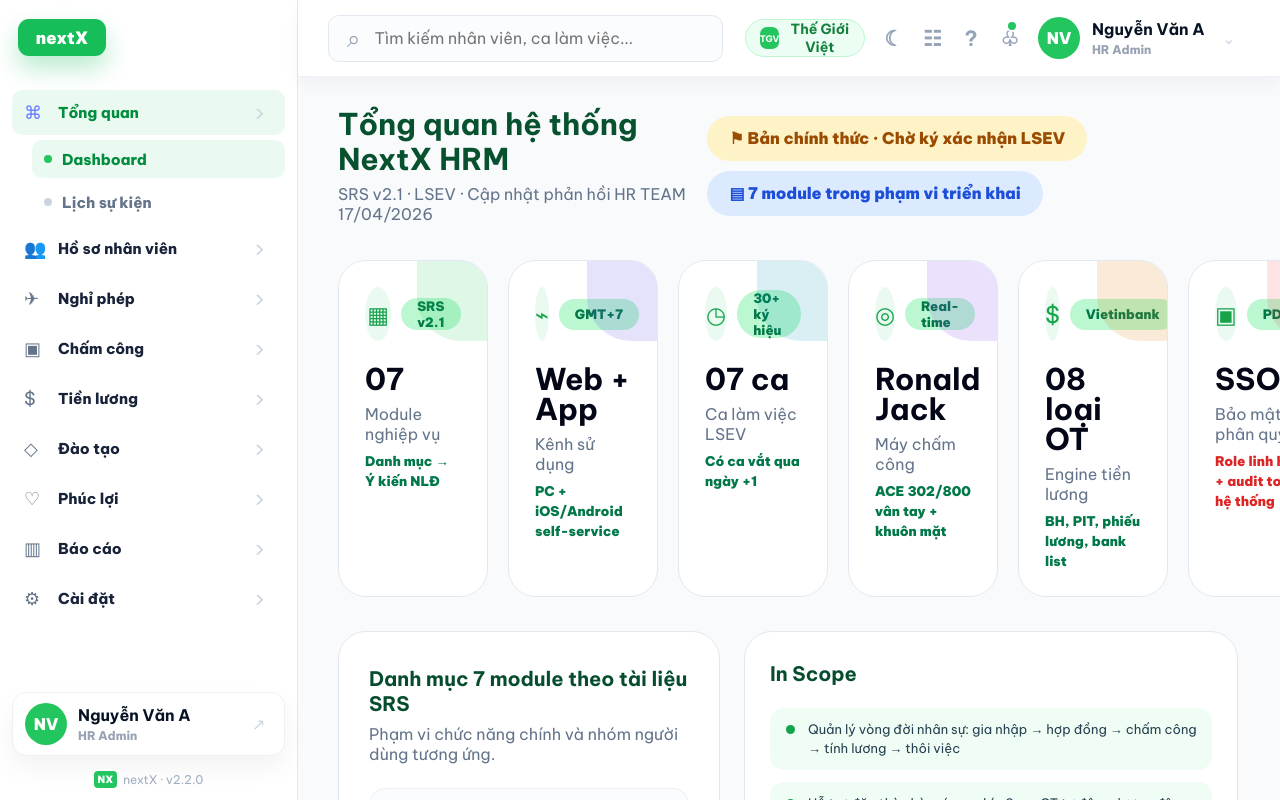
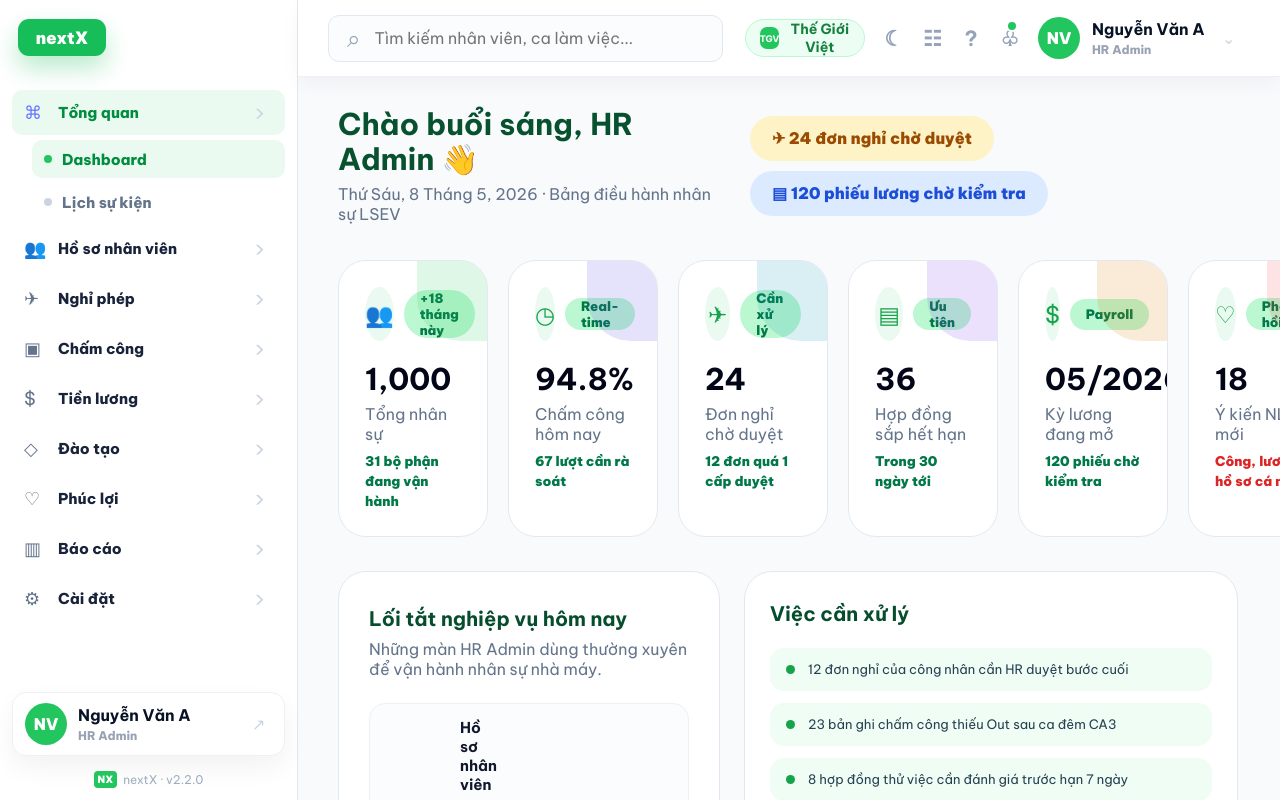
Before and after one commit to Haphuonganh4123/Haphuonganh4123, a Next.js app: page / in a window 1280 px wide. Both pictures are taken after typing "name@example.com", "Sample123" into the empty fields and a click on the button "Tiếp tục". Shown: the top 800 px of the page. Built offline with nearby package versions, Linux system fonts and the light colour scheme.

Commit message:
Make overview dashboard user focused

```diff
--- a/src/app/page.tsx
+++ b/src/app/page.tsx
@@ -478,38 +478,37 @@
   ];
 
   const kpis = [
-    ["▦", "07", "Module nghiệp vụ", "Danh mục → Ý kiến NLĐ", "SRS v2.1", "green"],
-    ["⌁", "Web + App", "Kênh sử dụng", "PC + iOS/Android self-service", "GMT+7", "blue"],
-    ["◷", "07 ca", "Ca làm việc LSEV", "Có ca vắt qua ngày +1", "30+ ký hiệu", "cyan"],
-    ["◎", "Ronald Jack", "Máy chấm công", "ACE 302/800 vân tay + khuôn mặt", "Real-time", "violet"],
-    ["$", "08 loại OT", "Engine tiền lương", "BH, PIT, phiếu lương, bank list", "Vietinbank", "amber"],
-    ["▣", "SSO/RBAC", "Bảo mật & phân quyền", "Role linh hoạt + audit toàn hệ thống", "PDPA", "red"],
+    ["👥", "1,000", "Tổng nhân sự", "31 bộ phận đang vận hành", "+18 tháng này", "green"],
+    ["◷", "94.8%", "Chấm công hôm nay", "67 lượt cần rà soát", "Real-time", "blue"],
+    ["✈", "24", "Đơn nghỉ chờ duyệt", "12 đơn quá 1 cấp duyệt", "Cần xử lý", "cyan"],
+    ["▤", "36", "Hợp đồng sắp hết hạn", "Trong 30 ngày tới", "Ưu tiên", "violet"],
+    ["$", "05/2026", "Kỳ lương đang mở", "120 phiếu chờ kiểm tra", "Payroll", "amber"],
+    ["♡", "18", "Ý kiến NLĐ mới", "Công, lương, hồ sơ cá nhân", "Phản hồi", "red"],
   ];
 
-  const overviewModules = [
-    ["M01", "Danh mục & Cấu hình", "Cây tổ chức, ca làm việc, ký hiệu nghỉ, chức danh, bậc lương, phụ cấp, định mức, RBAC.", "HR Admin"],
-    ["M02", "Hồ sơ Nhân viên", "Thông tin cá nhân, 5 loại quá trình, NPT, ngân hàng, đào tạo, thôi việc.", "HR Admin · TBP"],
-    ["M03", "Hợp đồng Lao động", "4 loại HĐ, quy trình tự động, template song ngữ VI-EN, cảnh báo hết hạn, in PDF/Word.", "HR Admin"],
-    ["M04", "Chấm công", "Tích hợp máy CC, 7 ca, 30+ ký hiệu, xếp ca, nghỉ 3 cấp, OT tự động, báo cáo.", "HR Admin · Tổ trưởng · NLĐ"],
-    ["M05", "Tiền lương", "Engine lương, 8 loại OT, BH, PIT 2 phương thức, phiếu lương, bank list Vietinbank.", "HR Admin"],
-    ["M06", "Phân quyền & Đăng nhập", "SSO, RBAC linh hoạt, quản lý tài khoản, audit log toàn hệ thống.", "HR Admin · System Admin"],
-    ["M07", "Ý kiến NLĐ", "NLĐ gửi thắc mắc, HR tiếp nhận và phản hồi, lịch sử theo nhân viên, thông báo.", "NLĐ · HR Admin"],
+  const quickActions = [
+    ["Hồ sơ nhân viên", "Cập nhật hồ sơ, quá trình lương, phụ cấp, người phụ thuộc và tài khoản ngân hàng.", "Mở hồ sơ"],
+    ["Duyệt nghỉ phép", "Xem đơn nghỉ theo luồng công nhân, nhân viên, trưởng bộ phận và HR cuối.", "Xử lý đơn"],
+    ["Rà soát chấm công", "Kiểm tra In/Out/CS/KP, ca vắt +1 và dữ liệu Ronald Jack trong ngày.", "Mở bảng công"],
+    ["Hợp đồng lao động", "Theo dõi thử việc, học việc, HĐLĐ sắp hết hạn và xuất PDF/Word.", "Xem cảnh báo"],
+    ["Tính lương", "Kiểm tra OT, lương đêm, KPI, bảo hiểm, PIT và bank list Vietinbank.", "Vào kỳ lương"],
+    ["Ý kiến người lao động", "Tiếp nhận thắc mắc về hồ sơ, công, lương và phản hồi theo từng nhân viên.", "Trả lời"],
   ];
 
-  const scopeItems = [
-    "Quản lý vòng đời nhân sự: gia nhập → hợp đồng → chấm công → tính lương → thôi việc",
-    "Hỗ trợ đặc thù nhà máy: ca kíp 3 ca, OT tự động, lương đêm, 30+ ký hiệu CC song ngữ",
-    "Tích hợp máy chấm công Ronald Jack ACE 302/800",
-    "Web PC và Mobile App cho NLĐ self-service",
-    "Báo cáo, phiếu lương, template HĐ song ngữ Việt-Anh theo mẫu LSEV",
+  const pendingTasks = [
+    "12 đơn nghỉ của công nhân cần HR duyệt bước cuối",
+    "23 bản ghi chấm công thiếu Out sau ca đêm CA3",
+    "8 hợp đồng thử việc cần đánh giá trước hạn 7 ngày",
+    "120 phiếu lương tháng 05/2026 đang chờ kiểm tra",
+    "18 phản hồi NLĐ chưa được gán người xử lý",
   ];
 
-  const roleItems = [
-    ["HR Admin", "Toàn quyền tất cả module"],
-    ["TBP / BOD", "Quản lý phạm vi bộ phận"],
-    ["Tổ trưởng", "Đăng ký ca, duyệt nghỉ cấp 1"],
-    ["NLĐ", "Self-service qua Web/App"],
-    ["System Admin", "SSO, backup, monitoring"],
+  const healthItems = [
+    ["Máy chấm công", "Ronald Jack đồng bộ 3 phút trước"],
+    ["SSO / RBAC", "AD-LDAP hoạt động bình thường"],
+    ["Lương & PIT", "Định mức 2026 đã áp dụng"],
+    ["Mobile App", "Self-service online 24/7"],
+    ["Audit log", "Không có cảnh báo bất thường"],
   ];
 
   return (
@@ -587,12 +586,12 @@
         <div className="home-content" id="dashboard">
           <section className="home-hero-row">
             <div>
-              <h1>Tổng quan hệ thống NextX HRM</h1>
-              <p>SRS v2.1 · LSEV · Cập nhật phản hồi HR TEAM 17/04/2026</p>
+              <h1>Chào buổi sáng, HR Admin 👋</h1>
+              <p>Thứ Sáu, 8 Tháng 5, 2026 · Bảng điều hành nhân sự LSEV</p>
             </div>
             <div className="home-alerts">
-              <span className="warning">⚑ Bản chính thức · Chờ ký xác nhận LSEV</span>
-              <span className="info">▤ 7 module trong phạm vi triển khai</span>
+              <span className="warning">✈ 24 đơn nghỉ chờ duyệt</span>
+              <span className="info">▤ 120 phiếu lương chờ kiểm tra</span>
             </div>
           </section>
 
@@ -613,18 +612,18 @@
           <section className="dashboard-grid">
             <article className="dashboard-panel chart-panel">
               <div className="panel-heading">
-                <h2>Danh mục 7 module theo tài liệu SRS</h2>
-                <p>Phạm vi chức năng chính và nhóm người dùng tương ứng.</p>
+                <h2>Lối tắt nghiệp vụ hôm nay</h2>
+                <p>Những màn HR Admin dùng thường xuyên để vận hành nhân sự nhà máy.</p>
               </div>
               <div className="srs-module-list">
-                {overviewModules.map(([code, title, desc, owner]) => (
-                  <article key={code}>
-                    <span>{code}</span>
+                {quickActions.map(([title, desc, action], index) => (
+                  <article key={title}>
+                    <span>{String(index + 1).padStart(2, "0")}</span>
                     <div>
                       <h3>{title}</h3>
                       <p>{desc}</p>
                     </div>
-                    <small>{owner}</small>
+                    <small>{action}</small>
                   </article>
                 ))}
               </div>
@@ -632,20 +631,20 @@
 
             <aside className="side-panels">
               <article className="dashboard-panel scope-panel">
-                <h2>In Scope</h2>
+                <h2>Việc cần xử lý</h2>
                 <div className="scope-list">
-                  {scopeItems.map((item) => (
+                  {pendingTasks.map((item) => (
                     <span key={item}>{item}</span>
                   ))}
                 </div>
               </article>
 
               <article className="dashboard-panel role-panel">
-                <h2>Đối tượng sử dụng</h2>
+                <h2>Trạng thái vận hành</h2>
                 <div className="role-list">
-                  {roleItems.map(([role, note]) => (
-                    <span key={role}>
-                      <strong>{role}</strong>
+                  {healthItems.map(([name, note]) => (
+                    <span key={name}>
+                      <strong>{name}</strong>
                       <small>{note}</small>
                     </span>
                   ))}
```
